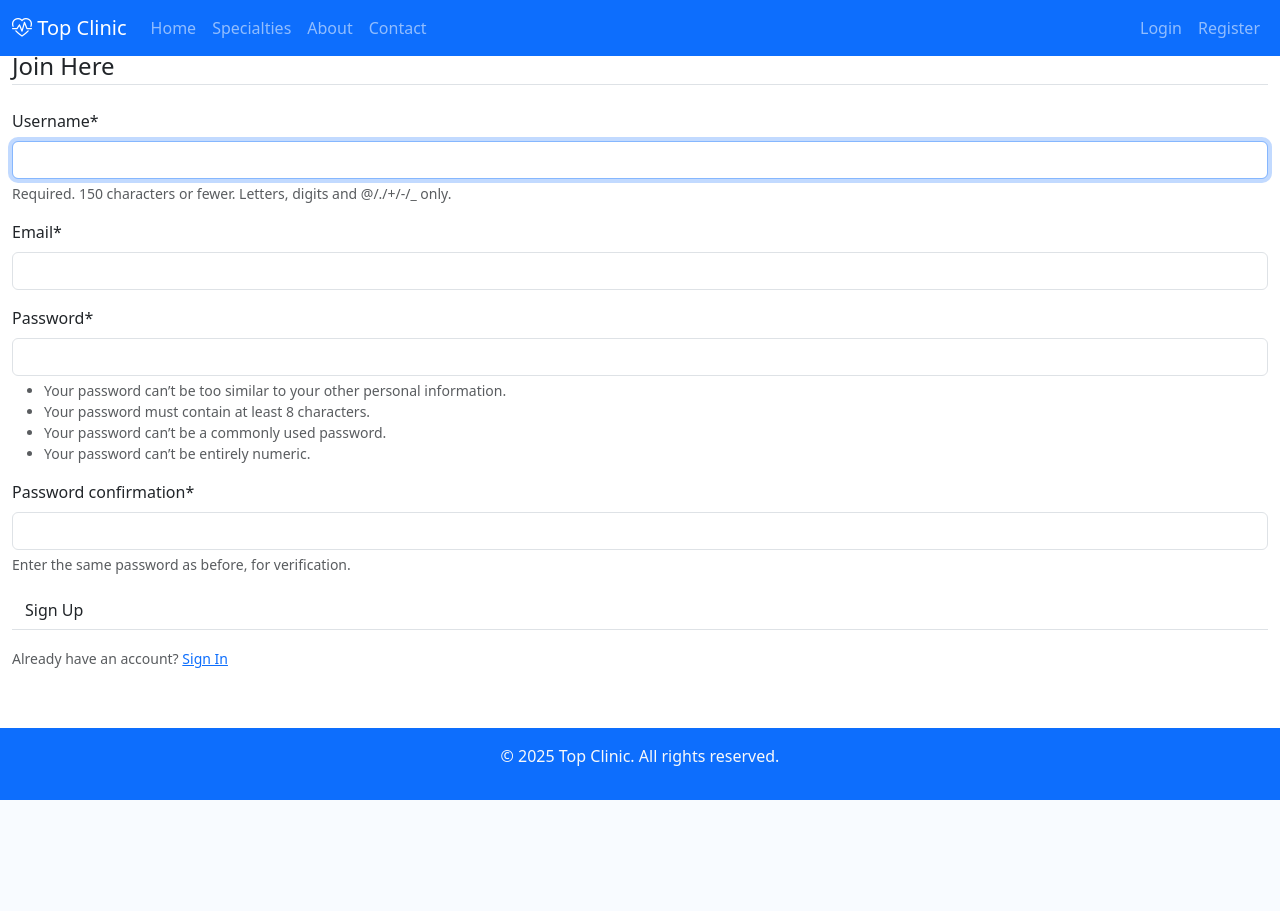
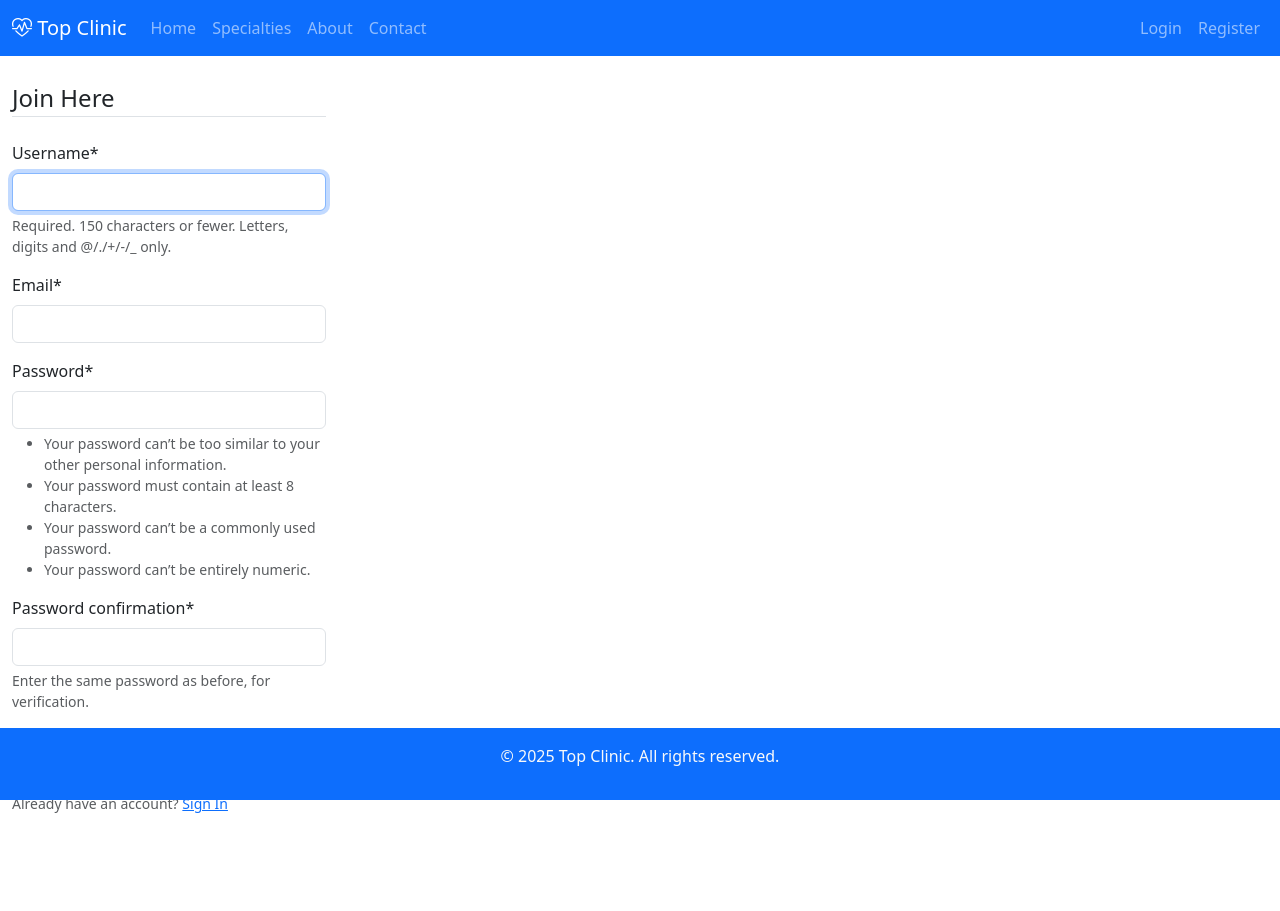
Before and after one commit to lra2001/top_clinic, a Django app: page /register/ in a window 1280 px wide. Before the commit the page ends 800 px from the top, so only its background shows below. Run offline with Django 5.2, Linux system fonts and the light colour scheme; some libraries are stand-ins or nearby versions.

Commit message:
styling
- update navbar
- update form input box sizes

```diff
--- a/top_clinic_app/static/css/style.css
+++ b/top_clinic_app/static/css/style.css
@@ -1,8 +1,3 @@
-main {
-    padding-top: 10px;
-    padding-bottom: 40px;
-}
-
 .doctor-image-container {
     max-width: 400px;
 }
--- a/top_clinic_app/templates/base.html
+++ b/top_clinic_app/templates/base.html
@@ -15,7 +15,7 @@
 
 <body>
     <header class="site-header">
-        <nav class="navbar fixed-top navbar-expand-lg navbar-dark bg-primary">
+        <nav class="navbar sticky-top navbar-expand-lg navbar-dark bg-primary">
             <div class="container-fluid">
                 <a class="navbar-brand" href="{% url 'home' %}"><i class="bi bi-heart-pulse d-inline-block align-items-center"></i> Top Clinic</a>
                 <button class="navbar-toggler" type="button" data-bs-toggle="collapse" data-bs-target="#navbarNav"
@@ -60,10 +60,12 @@
             </div>
         </nav>
     </header>
-    <main class="container-fluid pt-5 pb-5">
+    <br>
+    <main class="container-fluid pb-5">
         {% block content %}{% endblock %}
     </main>
-
+<br>
+<br>
     <div class="fixed-bottom">
         <footer class="bg-primary text-light text-center py-3">
             <p>&copy; 2025 Top Clinic. All rights reserved.</p>
--- a/users/templates/users/login.html
+++ b/users/templates/users/login.html
@@ -1,15 +1,15 @@
 {% extends "base.html" %}
 {% load crispy_forms_tags %}
 {% block content %}
-   <div class="content-section">
+   <div class="content-section w-25">
     <form method="POST">
         {% csrf_token %}
         <fieldset class="form-group">
             <legend class="border-bottom mb-4">Login</legend>
             {{ form|crispy }}
         </fieldset>
-        <div class="form-group">
-            <button class="btn btn-outline" type="submit">Login</button>
+        <div class="form-group pb-2">
+            <button class="btn btn-outline-primary" type="submit">Login</button>
         </div>
     </form>
     <div class="border-top pt-3">
--- a/users/templates/users/profile.html
+++ b/users/templates/users/profile.html
@@ -1,7 +1,7 @@
 {% extends "base.html" %}
 {% load crispy_forms_tags %}
 {% block content %}
-<div class="content-section">
+<div class="content-section w-25">
     <div class="media">
         <img class="rounded-circle account-img" src="{{ user.profile.image.url }}">
         <div class="media-body">
@@ -17,7 +17,7 @@
             {{ p_form|crispy }}
         </fieldset>
         <div class="form-group">
-            <button class="btn btn-outline-info" type="submit">Update</button>
+            <button class="btn btn-outline-primary" type="submit">Update</button>
         </div>
     </form>
 </div>
--- a/users/templates/users/register.html
+++ b/users/templates/users/register.html
@@ -1,15 +1,15 @@
 {% extends "base.html" %}
 {% load crispy_forms_tags %}
 {% block content %}
-   <div class="content-section">
+   <div class="content-section w-25">
     <form method="POST">
         {% csrf_token %}
         <fieldset class="form-group">
             <legend class="border-bottom mb-4">Join Here</legend>
             {{ form|crispy }}
         </fieldset>
-        <div class="form-group">
-            <button class="btn btn-outline" type="submit">Sign Up</button>
+        <div class="form-group pb-2">
+            <button class="btn btn-outline-primary" type="submit">Sign Up</button>
         </div>
     </form>
     <div class="border-top pt-3">
```
